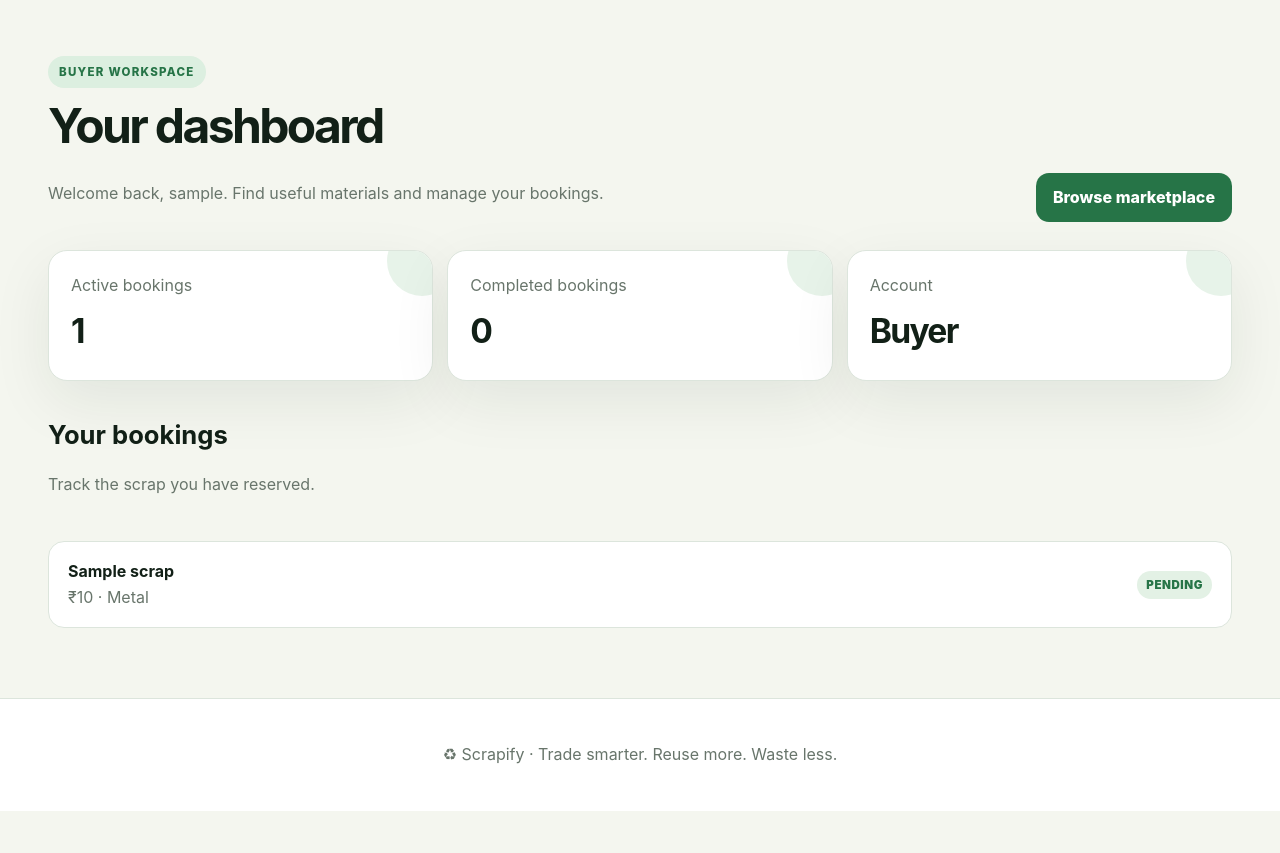
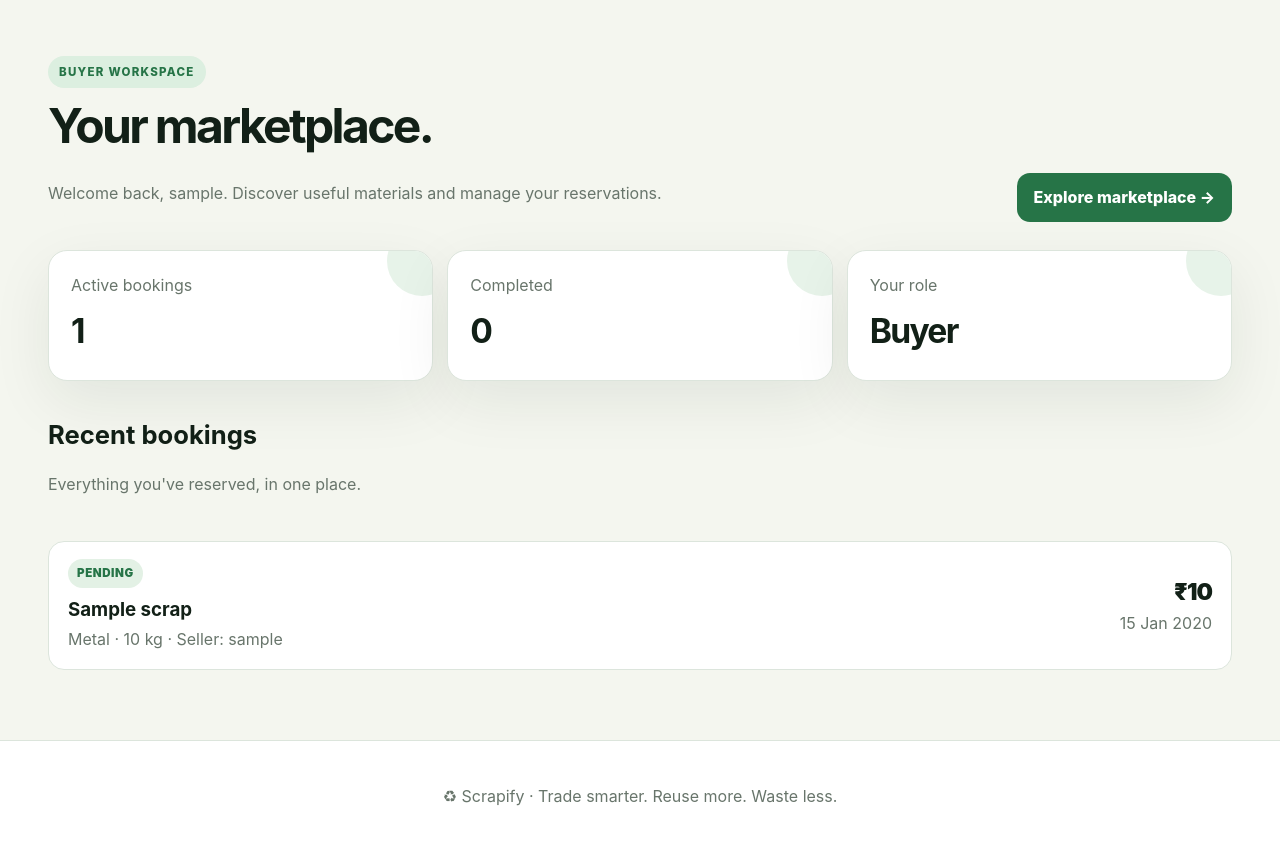
Before and after one commit to saksham-giri/ScrapiFy, a Django app: page /accounts/buyer_dashboard/ in a window 1280 px wide. Shown: the part 75-928 px from the top of the page. Before the commit the page ends 886 px from the top, so only its background shows below. Run offline with Django 5.2, Linux system fonts and the light colour scheme; a user stored in the database is signed in; tables that the repository leaves empty hold one stand-in row (values such as "Sample post").

Commit message:
Redesign buyer dashboard

```diff
--- a/accounts/templates/buyer.html
+++ b/accounts/templates/buyer.html
@@ -1,8 +1,8 @@
 {% extends 'base.html' %}
-{% block title %}Buyer Dashboard · Scrapify{% endblock %}
+{% block title %}Buyer dashboard · Scrapify{% endblock %}
 {% block content %}
-<div class="page-heading"><div><span class="eyebrow">Buyer workspace</span><h1>Your dashboard</h1><p class="muted">Welcome back, {{ request.user.username }}. Find useful materials and manage your bookings.</p></div><a class="btn" href="{% url 'marketplace' %}">Browse marketplace</a></div>
-<div class="stats"><div class="stat"><span class="muted">Active bookings</span><strong>{{ active_bookings }}</strong></div><div class="stat"><span class="muted">Completed bookings</span><strong>{{ completed_bookings }}</strong></div><div class="stat"><span class="muted">Account</span><strong>Buyer</strong></div></div>
-<div class="page-heading"><div><h2>Your bookings</h2><p class="muted">Track the scrap you have reserved.</p></div></div>
-<div class="table-list">{% for booking in bookings %}<div class="list-row"><div><strong><a href="{% url 'scrapdetails' booking.scrap.id %}">{{ booking.scrap.title }}</a></strong><div class="muted">₹{{ booking.scrap.asking_price }} · {{ booking.scrap.get_category_display }}</div></div><span class="badge">{{ booking.get_status_display }}</span></div>{% empty %}<div class="empty"><h3>No bookings yet</h3><p>Browse available scrap and reserve something useful.</p><a class="btn" href="{% url 'marketplace' %}">Explore marketplace</a></div>{% endfor %}</div>
+<div class="page-heading"><div><span class="eyebrow">Buyer workspace</span><h1>Your marketplace.</h1><p class="muted">Welcome back, {{ request.user.username }}. Discover useful materials and manage your reservations.</p></div><a class="btn" href="{% url 'marketplace' %}">Explore marketplace →</a></div>
+<div class="stats"><div class="stat"><span class="muted">Active bookings</span><strong>{{ active_bookings }}</strong></div><div class="stat"><span class="muted">Completed</span><strong>{{ completed_bookings }}</strong></div><div class="stat"><span class="muted">Your role</span><strong>Buyer</strong></div></div>
+<div class="page-heading"><div><h2>Recent bookings</h2><p class="muted">Everything you've reserved, in one place.</p></div></div>
+<div class="table-list">{% for booking in bookings %}<article class="list-row"><div><span class="badge">{{ booking.get_status_display }}</span><h3 style="margin:7px 0 2px"><a href="{% url 'scrapdetails' booking.scrap.id %}">{{ booking.scrap.title }}</a></h3><span class="muted">{{ booking.scrap.get_category_display }} · {{ booking.scrap.weight }} kg · Seller: {{ booking.scrap.seller.username }}</span></div><div style="text-align:right"><strong class="price">₹{{ booking.scrap.asking_price }}</strong><div class="muted">{{ booking.booked_at|date:"d M Y" }}</div></div></article>{% empty %}<div class="empty"><div style="font-size:3rem">♻</div><h2>Your bookings will appear here.</h2><p>Find recyclable materials you can put to good use.</p><a class="btn" href="{% url 'marketplace' %}">Browse marketplace</a></div>{% endfor %}</div>
 {% endblock %}
```
